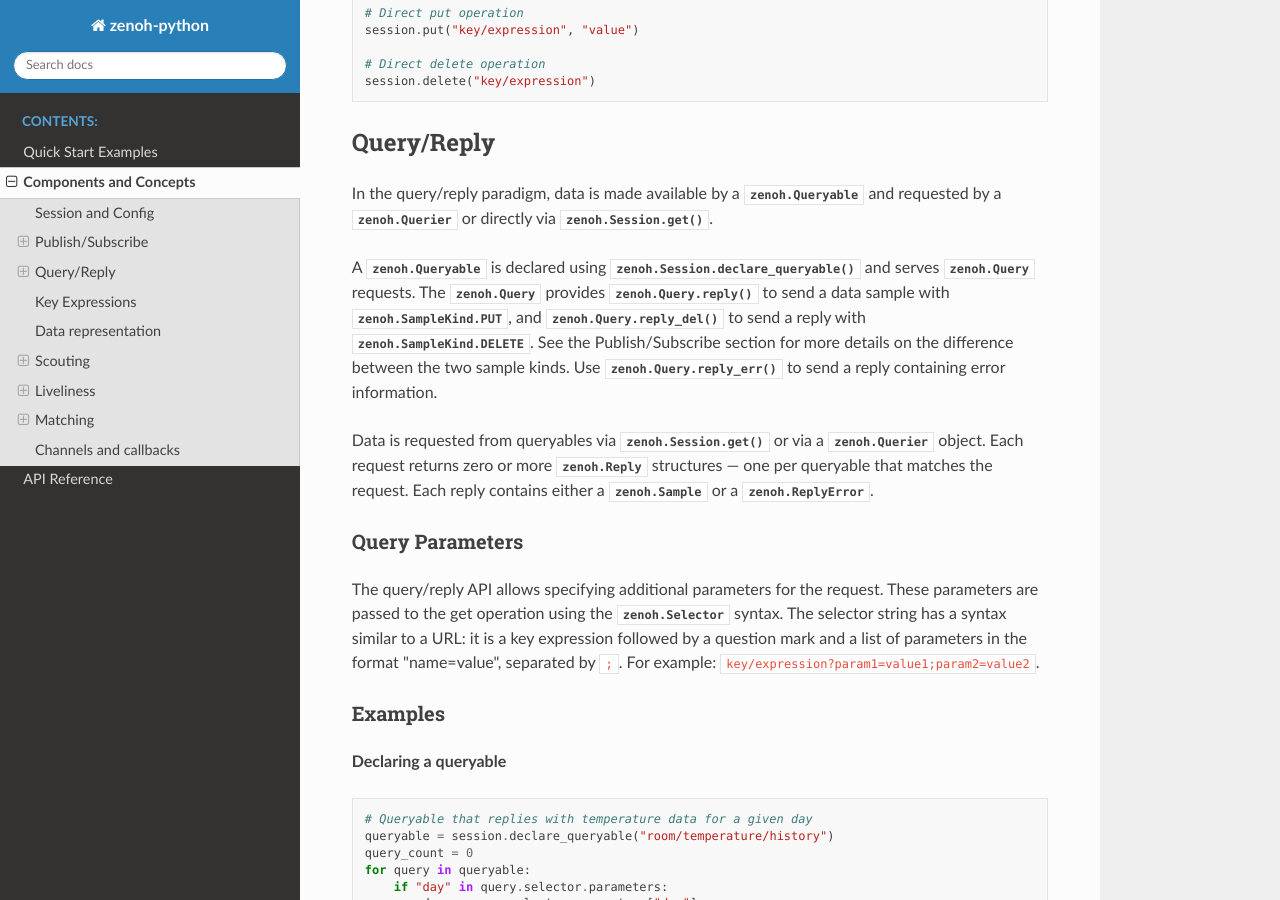
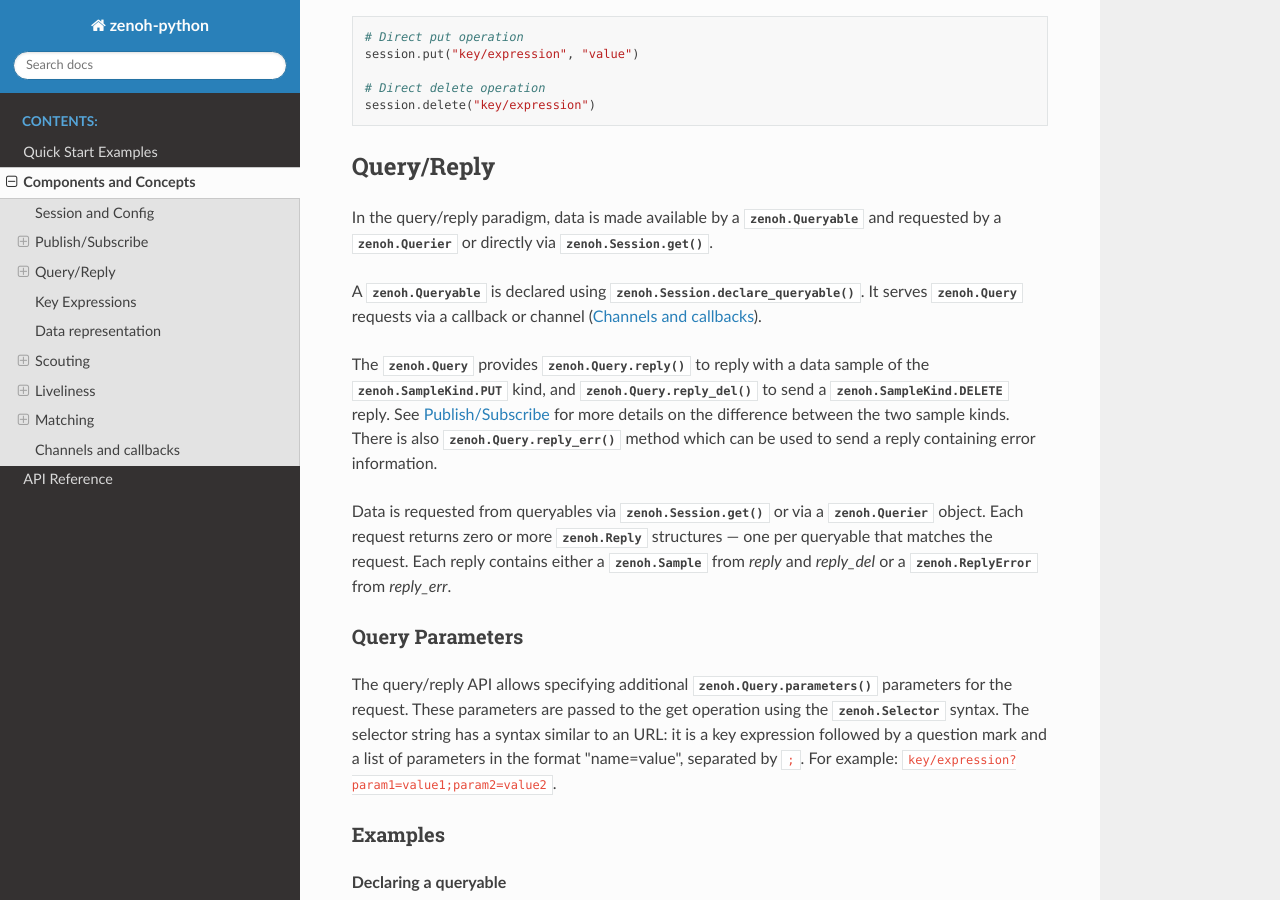
Before and after one commit to eclipse-zenoh/zenoh-python, a Sphinx documentation site: the page built from docs/concepts.rst, in a window 1280 px wide and 900 px high, scrolled down 1423 px. Built offline with Sphinx 7.4.7 and the Read the Docs theme 3.1.0, drawn with Linux system fonts in a browser that asks for light colours; some of the changed text lies outside the part shown.

Commit message:
doc update

```diff
--- a/docs/concepts.rst
+++ b/docs/concepts.rst
@@ -35,7 +37,8 @@ Data is published via a :class:`zenoh.Publisher`, which is declared using
 directly from the session via :meth:`zenoh.Session.put` and :meth:`zenoh.Session.delete`.
 
 Published data is received as :class:`zenoh.Sample` instances by a :class:`zenoh.Subscriber`,
-which is declared using :meth:`zenoh.Session.declare_subscriber`.
+which is declared using :meth:`zenoh.Session.declare_subscriber`. The samples are delivered to the
+callback or channel (:ref:`channels-and-callbacks`).
 
 Publishing can express two different semantics:
 
@@ -79,25 +82,30 @@ Query/Reply
 In the query/reply paradigm, data is made available by a :class:`zenoh.Queryable` and
 requested by a :class:`zenoh.Querier` or directly via :meth:`zenoh.Session.get`.
 
-A :class:`zenoh.Queryable` is declared using :meth:`zenoh.Session.declare_queryable` and
-serves :class:`zenoh.Query` requests. The :class:`zenoh.Query` provides
-:meth:`zenoh.Query.reply` to send a data sample with :attr:`zenoh.SampleKind.PUT`, and
-:meth:`zenoh.Query.reply_del` to send a reply with :attr:`zenoh.SampleKind.DELETE`.
-See the Publish/Subscribe section for more details on the difference between the
-two sample kinds. Use :meth:`zenoh.Query.reply_err` to send a reply containing
-error information.
+A :class:`zenoh.Queryable` is declared using :meth:`zenoh.Session.declare_queryable`.
+It serves :class:`zenoh.Query` requests via a callback or channel
+(:ref:`channels-and-callbacks`).
+
+The :class:`zenoh.Query` provides
+:meth:`zenoh.Query.reply` to reply with a data sample of the :attr:`zenoh.SampleKind.PUT` kind, and
+:meth:`zenoh.Query.reply_del` to send a :attr:`zenoh.SampleKind.DELETE` reply.
+See :ref:`publish-subscribe` for more details on the difference between the
+two sample kinds. There is also :meth:`zenoh.Query.reply_err` method
+which can be used to send a reply containing error information.
 
 Data is requested from queryables via :meth:`zenoh.Session.get` or via a
 :class:`zenoh.Querier` object. Each request returns zero or more
 :class:`zenoh.Reply` structures — one per queryable that matches the request.
-Each reply contains either a :class:`zenoh.Sample` or a :class:`zenoh.ReplyError`.
+Each reply contains either a :class:`zenoh.Sample` from `reply` and `reply_del`
+or a :class:`zenoh.ReplyError` from `reply_err`.
 
 Query Parameters
 ^^^^^^^^^^^^^^^^
 
-The query/reply API allows specifying additional parameters for the request. These
+The query/reply API allows specifying additional :meth:`zenoh.Query.parameters`
+parameters for the request. These
 parameters are passed to the get operation using the :class:`zenoh.Selector`
-syntax. The selector string has a syntax similar to a URL: it is a key expression
+syntax. The selector string has a syntax similar to an URL: it is a key expression
 followed by a question mark and a list of parameters in the format "name=value",
 separated by ``;``. For example: ``key/expression?param1=value1;param2=value2``.
 
@@ -139,8 +147,8 @@ For example:
 - ``robot/**`` matches ``robot/sensor/temp``, ``robot/actuator/motor``, ``robot/status``, etc.
 
 The :class:`zenoh.KeyExpr` class provides validation and operations on key
-expressions. Key expressions can be created using the constructor, which
-validates the syntax of the provided string:
+expressions. The key expressions constructor validates the syntax of the provided string
+and raises a :class:`zenoh.ZError` exception if the syntax is invalid.
 
 .. literalinclude:: examples/keyexpr_operations.py
    :language: python
@@ -255,6 +263,8 @@ Examples
    :language: python
    :lines: 26-33
 
+.. _channels-and-callbacks:
+
 Channels and callbacks
 ----------------------
 
```
Also changed, not shown: other parts of docs/concepts.rst (+2 -0 lines).
